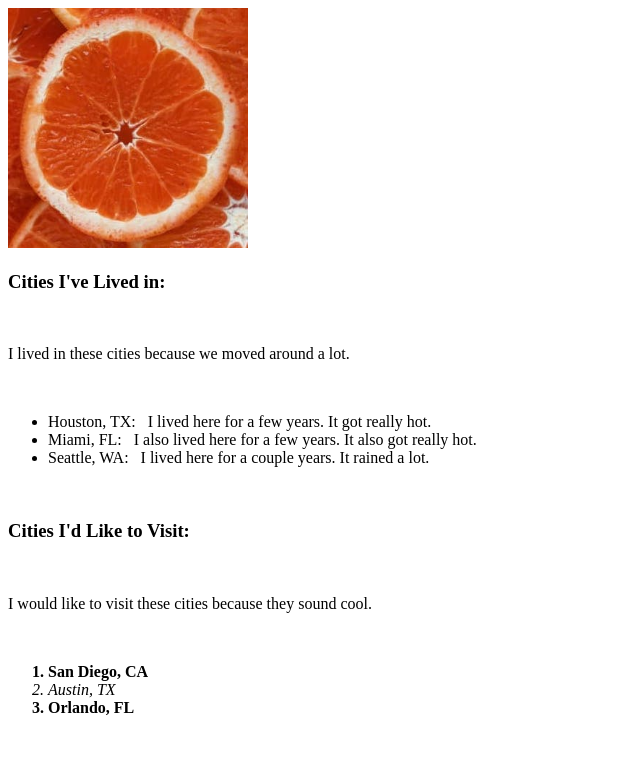
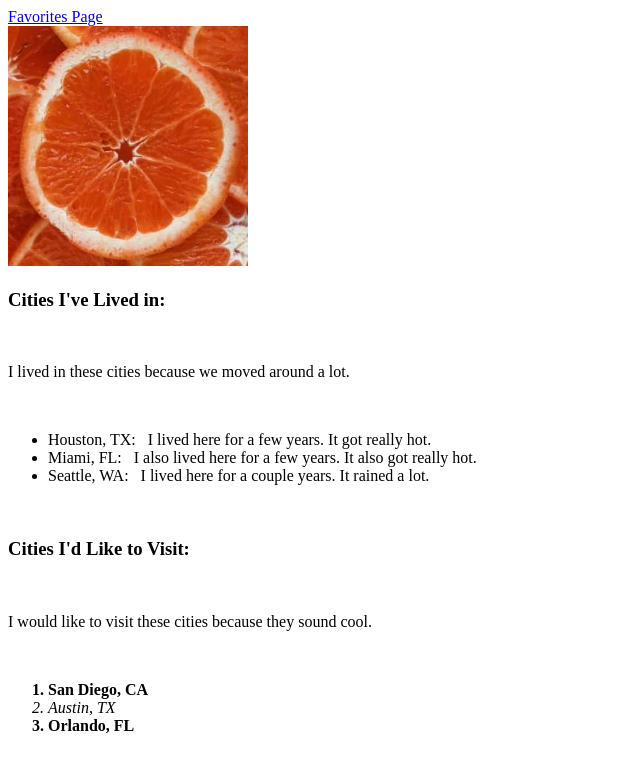
Before and after one commit to shaneaskins/html-exercise, a plain HTML site: page index.html in a window 1280 px wide. Shown: the whole page, without its empty margins (0-640 px from the left). Drawn offline with Linux system fonts and the light colour scheme.

Commit message:
Added href to favorites.html in index

```diff
--- a/index.html
+++ b/index.html
@@ -4,9 +4,12 @@
         <title>My First Page!</title>
     </head>
     <body>
+        <a href="favorites.html">Favorites Page</a>
+        <br>
         <img class="fit-picture"
      src="/assets/grapefruit-slice-332-332.jpg"
      alt="Grapefruit slice atop a pile of other slices" width="240px" height="240px">
+        <br>
         <p>
             <h3>Cities I've Lived in:</h3>
             <br>
```
